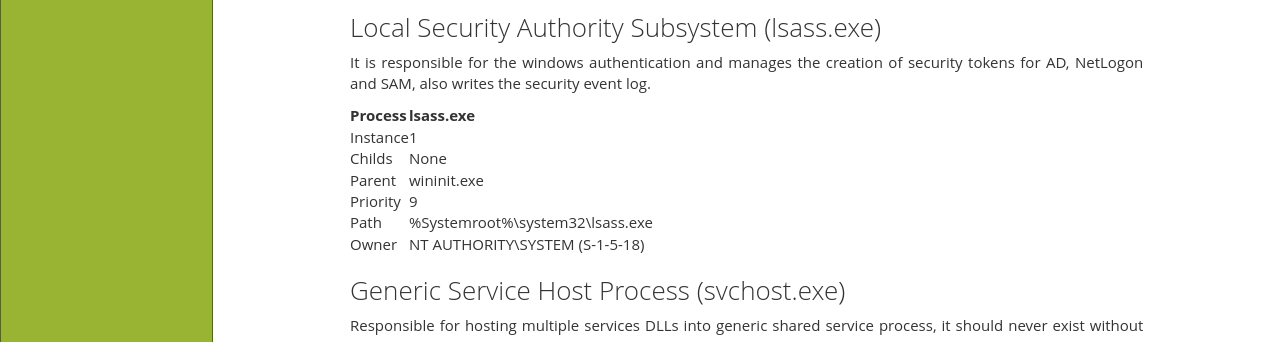
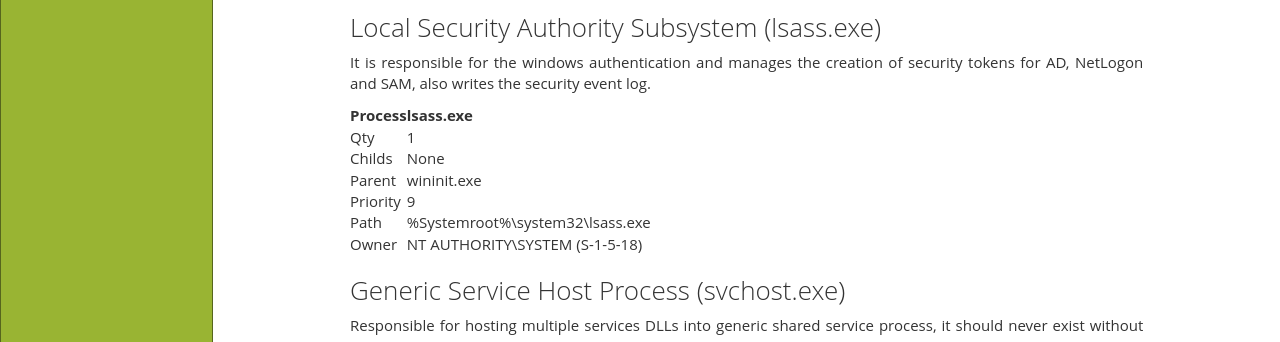
Before and after one commit to fanavarr/fanavarr.github.io, a Jekyll site: the page built from _posts/2022-04-05-Windows-Core-Procesess.md, in a window 1280 px wide and 900 px high. Shown: the part 424-766 px from the top of the window. Built offline with Jekyll 4.4.1, drawn with Linux system fonts in a browser that asks for light colours; a script that is not in the unit is left out; comment, search, counter and statistics services are not loaded.

Commit message:
Update 2022-04-05-Windows-Core-Procesess.md

```diff
--- a/_posts/2022-04-05-Windows-Core-Procesess.md
+++ b/_posts/2022-04-05-Windows-Core-Procesess.md
@@ -32,7 +32,7 @@ It is responsible for the windows authentication and manages the creation of sec
 
 | Process     | lsass.exe |
 | ----------- | ----------- |
-| Instance | 1 |
+| Qty | 1 |
 | Childs | None |
 | Parent | wininit.exe |
 | Priority | 9 |
```
